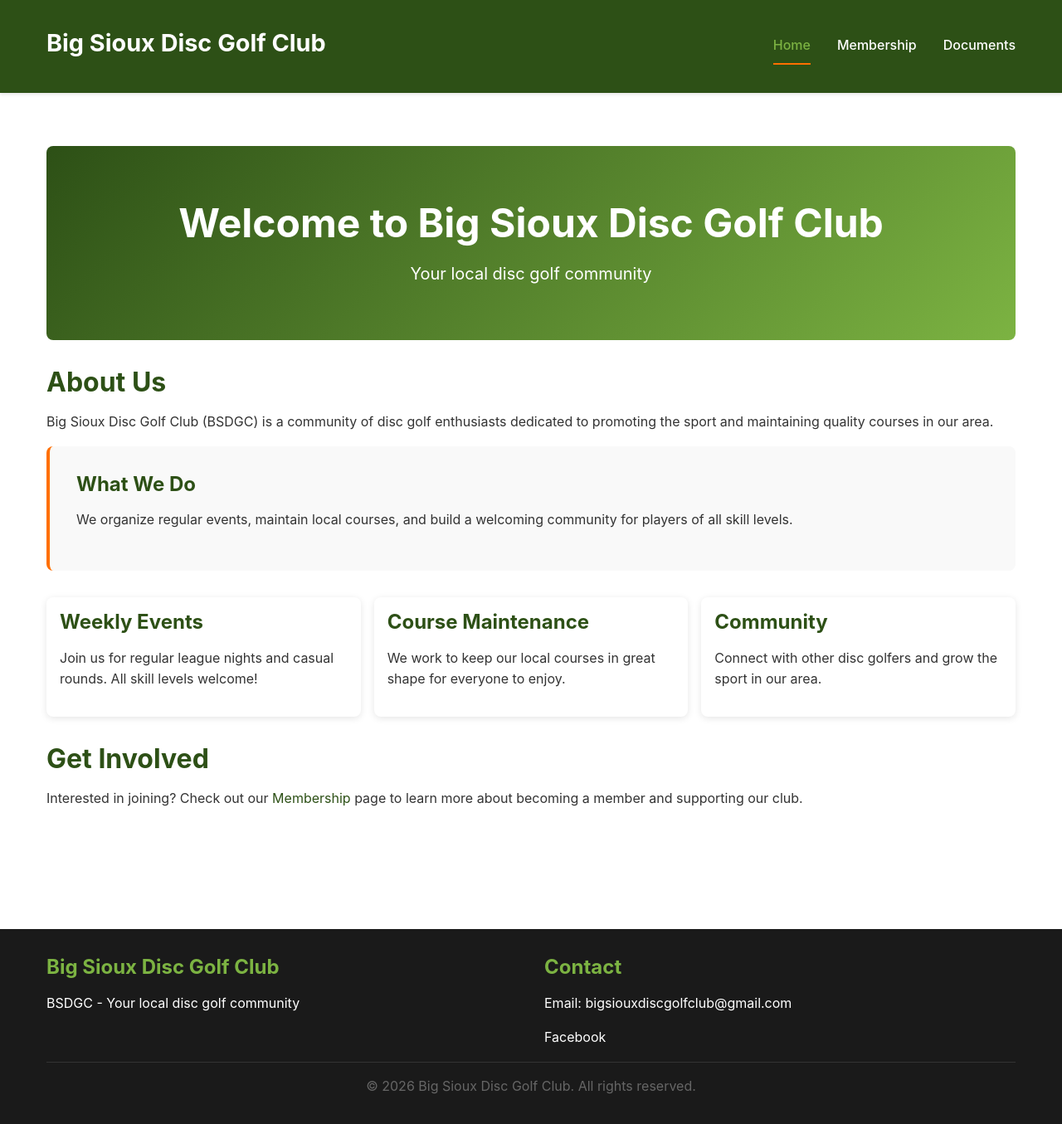
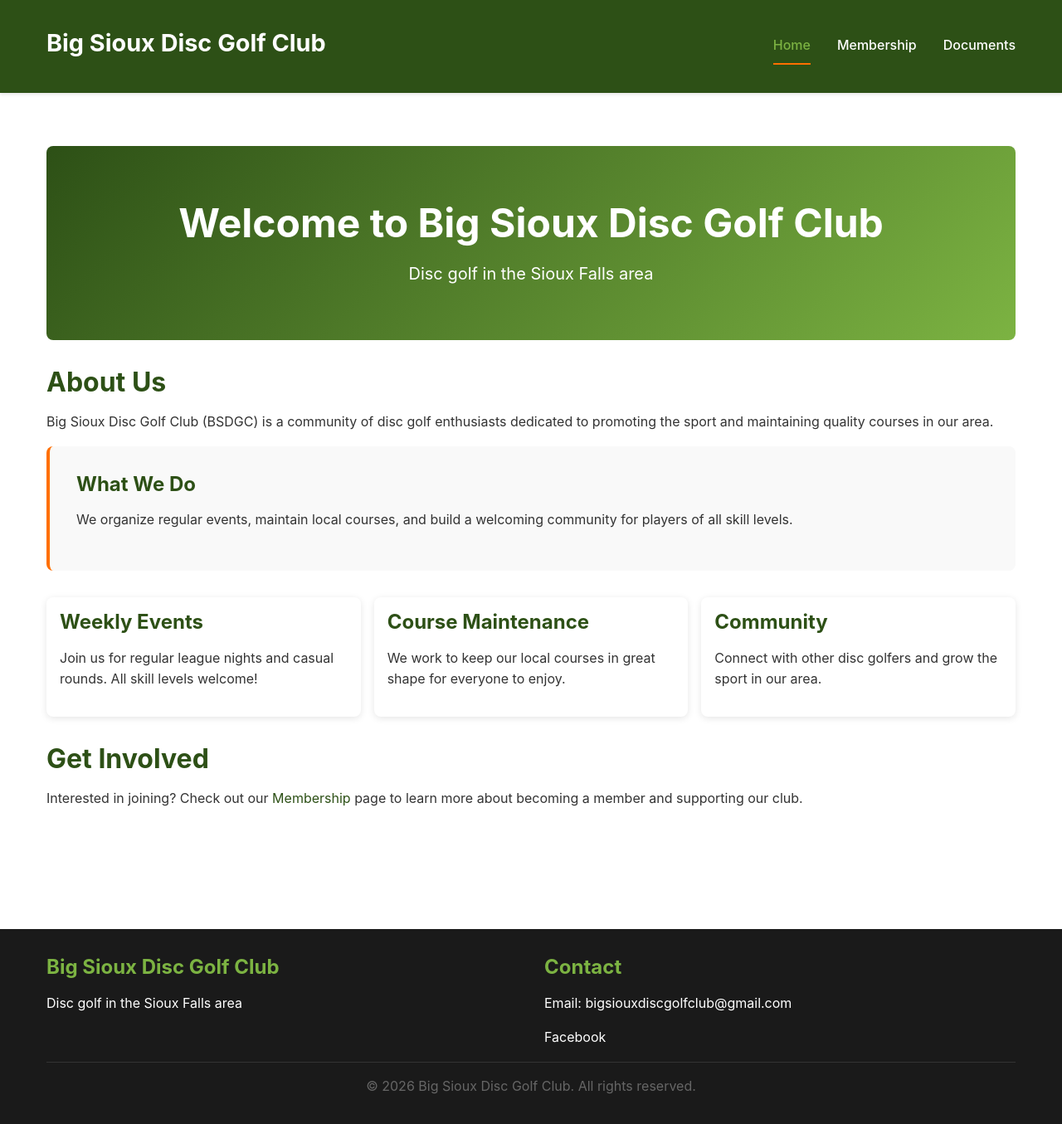
Before and after one commit to aklaudt/bsdgc, a Jekyll site: the page built from index.md, in a window 1280 px wide. Shown: the whole page at 83% size. Built offline with Jekyll 4.4.1, drawn with Linux system fonts in a browser that asks for light colours.

Commit message:
Update tagline to reference Sioux Falls area
- Change description from 'Your local disc golf community' to 'Disc golf in the Sioux Falls area'
- Update both _config.yml and hero section

🤖 Generated with Claude Code

Co-Authored-By: Claude <noreply@anthropic.com>

```diff
--- a/_config.yml
+++ b/_config.yml
@@ -1,6 +1,6 @@
 # Site settings
 title: "Big Sioux Disc Golf Club"
-description: "BSDGC - Your local disc golf community"
+description: "Disc golf in the Sioux Falls area"
 baseurl: "/bsdgc"
 url: "https://aklaudt.github.io"
 
--- a/index.md
+++ b/index.md
@@ -5,7 +5,7 @@ title: Home
 
 <div class="hero">
   <h1>Welcome to Big Sioux Disc Golf Club</h1>
-  <p>Your local disc golf community</p>
+  <p>Disc golf in the Sioux Falls area</p>
 </div>
 
 ## About Us
```
